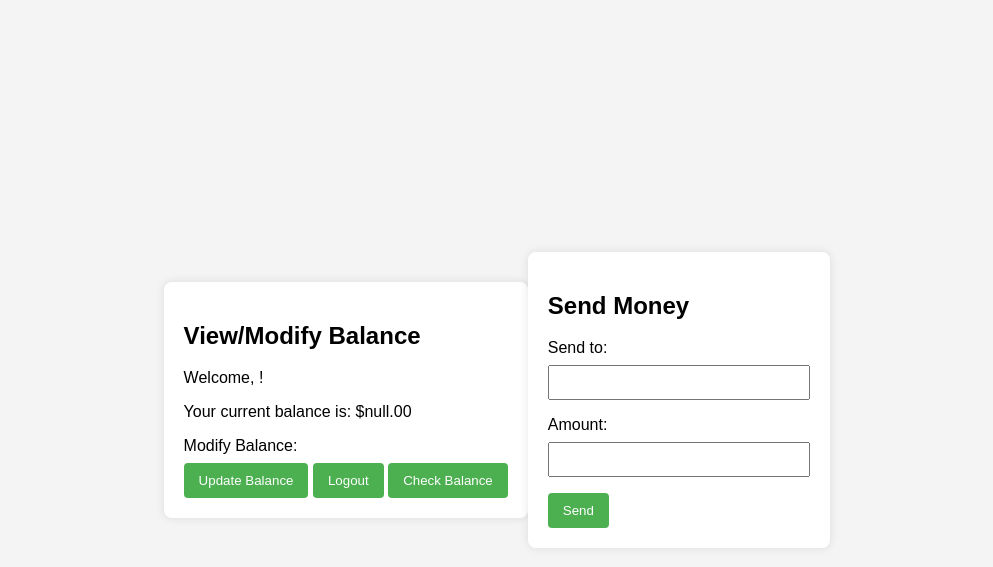
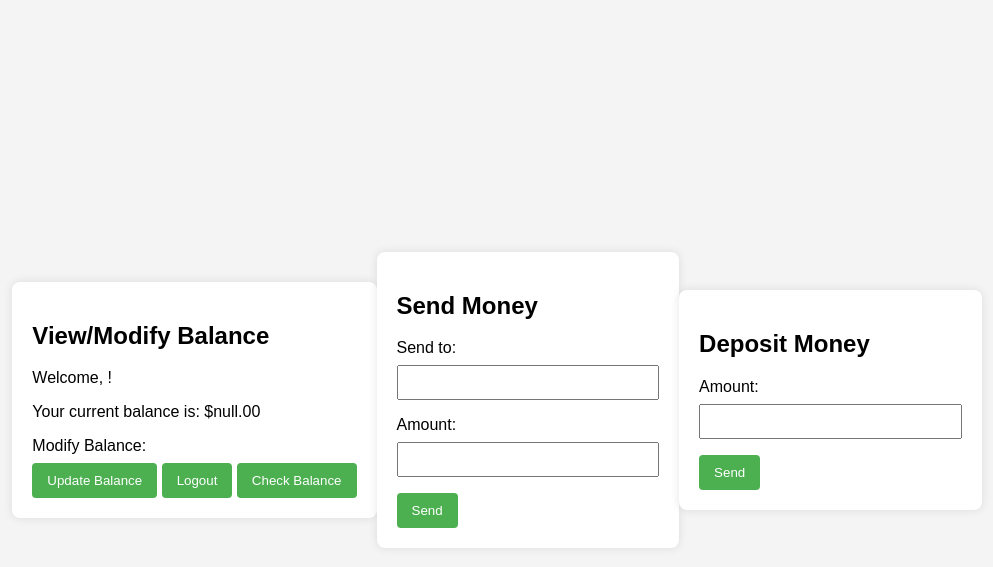
Before and after one commit to mihai337/proiect, a Flask app: page /index in a window 1280 px wide. Shown: the top 567 px of the page, without its empty margins (143-1136 px from the left). Run offline with Flask 3, Linux system fonts and the light colour scheme.

Commit message:
addfunds

```diff
--- a/templates/index.html
+++ b/templates/index.html
@@ -34,6 +34,13 @@
         }
 
         .transfer-container {
+            background-color: #fff;
+            border-radius: 8px;
+            padding: 20px;
+            box-shadow: 0 0 10px rgba(0, 0, 0, 0.1);
+        }
+
+        .addfunds-container {
             background-color: #fff;
             border-radius: 8px;
             padding: 20px;
@@ -89,13 +96,13 @@
         <button type="button" onclick="sendMoney()">Send</button>
     </div>
 
-    <div class="addfunds-container" id="addFundsSection" style="display: none;">
+    <div class="addfunds-container" id="addFundsSection" style="display: block;">
         <h2>Deposit Money</h2>
 
-        <label for="amount">Amount:</label>
-        <input type="number" id="amount" name="amount">
+        <label for="depositAmount">Amount:</label>
+        <input type="number" id="depositAmount" name="amount">
 
-        <button type="button" onclick="depositMoney()">Send</button>
+        <button type="button" onclick="addFunds()">Send</button>
     </div>
 
     <script>
@@ -171,7 +178,7 @@
             //     alert('Please enter a valid number to modify the balance.');
             // }
 
-            $.post('/trans' , {username : currentUser.username},function(data){
+            $.post('/trans' , {username : sessionStorage.getItem("username")},function(data){
                 // $.currentUser.balance = data.balance;
                 if(data.code == '200')
                     alert(" ");
@@ -219,6 +226,37 @@
                 });
         }
 
+        function addFunds(){
+
+            var u = sessionStorage.getItem("username");
+            var a = document.getElementById("depositAmount").value;
+
+            fetch('http://192.168.1.105:8000/addfunds', {
+                method: 'POST',
+                headers: {
+                    'Content-Type': 'application/json',
+                },
+                body: JSON.stringify({ name: u , balance : a}),
+            })
+                .then(response =>
+                {
+                    // Handle the response from the server
+                    if(response.status == 200){
+                        // sessionStorage.setItem("balance" , data.balance);
+                        alert("Deposit successfull");
+                    }
+                    else{
+                        alert("Deposit failed");
+                    }
+                    // console.log(data);
+                    // You can redirect or perform other actions based on the response
+                })
+                .catch(error => {
+                    alert("Error");
+                    console.error('Error:', error);
+                });
+            }
+
     </script>
 </body>
 
```
Also changed, not shown: main.py (+10 -0 lines).
